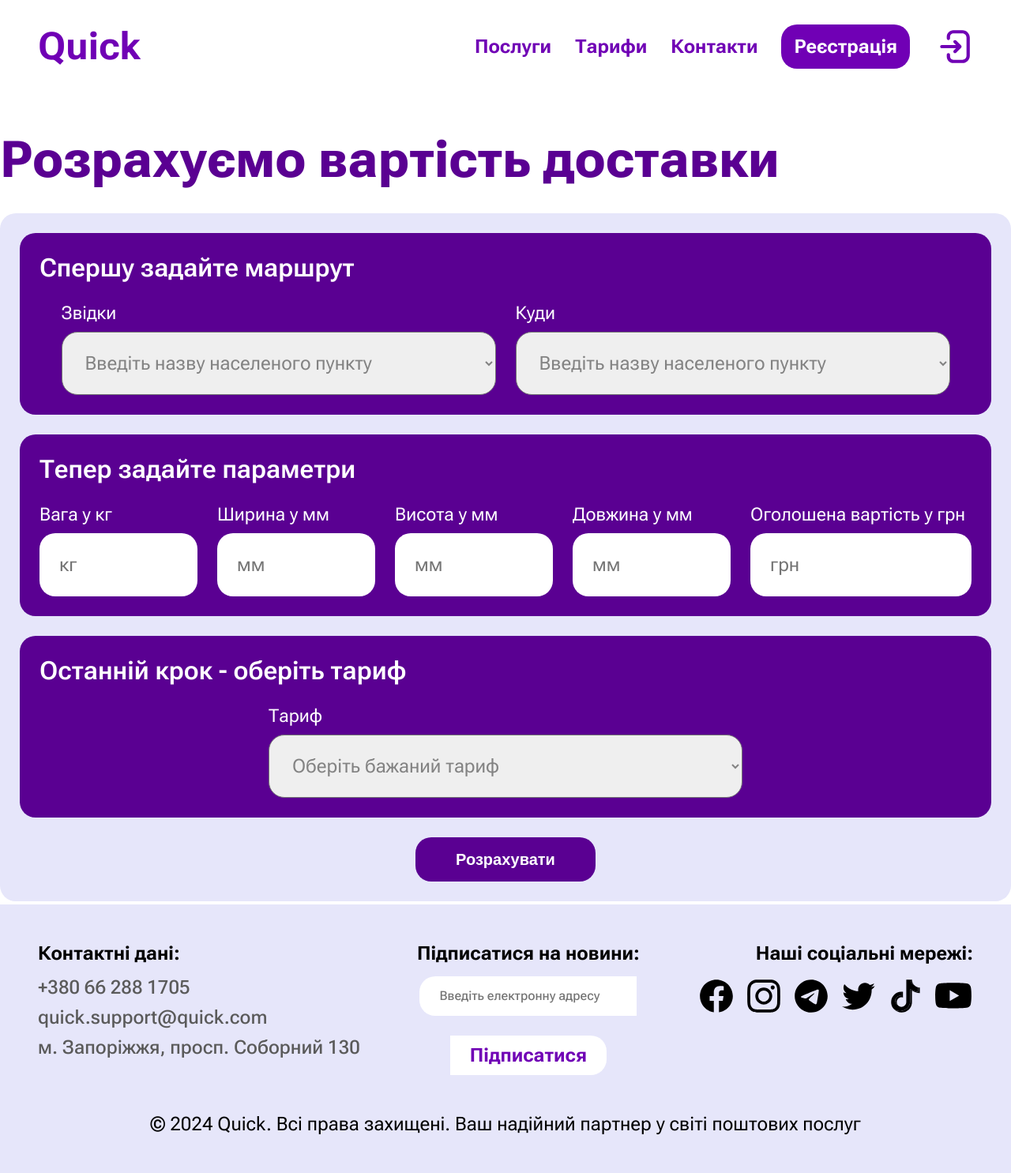
After one commit to dennyKML/quick-web-app, a Flask app: page /calc-page in a window 1280 px wide. The commit adds this page. Shown: the whole page at 79% size. Run offline with Flask 3, Linux system fonts and the light colour scheme.

Commit message:
Add page for calculating delivery cost: calc_page.html with style and route

```diff
--- a/app.py
+++ b/app.py
@@ -79,5 +79,10 @@ def logout():
     return redirect(url_for('index'))
 
 
+@app.route('/calc-page')
+def calc_page():
+    return render_template('calc_page.html', current_user=current_user)
+
+
 if __name__ == '__main__':
     app.run()
--- /dev/null
+++ b/static/css/calc_page.css
@@ -0,0 +1,110 @@
+.content-container {
+    width: 1280px;
+    height: 100vh;
+    justify-content: center;
+    margin: 48px auto 180px;
+}
+
+.title {
+    font-size: 64px;
+    font-weight: 800;
+    color: var(--main-color);
+    text-align: left;
+    margin-bottom: 30px;
+    margin-top: 0;
+}
+
+.full-specs-form-container {
+    border-radius: 20px;
+    background-color: var(--footer-bg);
+    padding: 25px;
+    width: 100%;
+    max-width: 1280px;
+    display: flex;
+}
+
+form {
+    display: flex;
+    flex-direction: column;
+    align-items: center;
+    gap: 25px;
+}
+
+.spec-container {
+    background-color: var(--main-color);
+    border-radius: 20px;
+    padding: 25px;
+    width: 1230px;
+}
+
+.spec-container h2 {
+    color: var(--some-text);
+    font-size: 32px;
+    font-weight: 600;
+    margin: 0 0 25px;
+}
+
+.full-specs-form-container form button {
+    max-width: 228px;
+    width: 100%;
+    height: 56px;
+    background-color: var(--main-color);
+    border-radius: 20px;
+    border: none;
+    color: var(--some-text);
+    font-size: 20px;
+    text-align: center;
+    font-weight: 800;
+    cursor: pointer;
+    transition: all 0.3s ease;
+}
+
+.full-specs-form-container form button:hover {
+    background-color: var(--header-hover-color);
+}
+
+.from-to-container, .dimension-container {
+    display: flex;
+    gap: 25px;
+    justify-content: center;
+}
+
+.from-container, .to-container, .single-spec-container, .tariff-container {
+    display: flex;
+    flex-direction: column;
+    gap: 10px;
+}
+
+.from-container label, .to-container label, .single-spec-container label, .tariff-container label {
+    font-size: 23px; /* Тут мало б бути 24 пікселі, проти опера не відображає як треба */
+    color: var(--some-text);
+}
+
+.from-container select, .to-container select, .tariff-container select {
+    width: 550px;
+    height: 80px;
+    border-radius: 20px;
+    color: #838383;
+    font-size: 24px;
+    font-family: "Roboto Flex", sans-serif;
+    padding: 25px;
+}
+
+.single-spec-container input {
+    width: 200px;
+    height: 80px;
+    border-radius: 20px;
+    padding: 25px;
+    color: #838383;
+    font-size: 24px;
+    font-family: "Roboto Flex", sans-serif;
+    border: none;
+}
+
+#estimated-val input {
+    width: 280px;
+}
+
+.tariff-container select {
+    width: 600px;
+}
--- /dev/null
+++ b/templates/calc_page.html
@@ -0,0 +1,177 @@
+<!DOCTYPE html>
+<html lang="en">
+
+<head>
+    <meta charset="UTF-8">
+    <meta name="viewport" content="width=device-width, initial-scale=1.0">
+    <title>Розрахувати вартість доставки</title>
+    <link rel="preconnect" href="https://fonts.googleapis.com">
+    <link rel="preconnect" href="https://fonts.gstatic.com" crossorigin>
+    <link href="https://fonts.googleapis.com/css2?family=Roboto+Flex:opsz,wght@8..144,100..1000&display=swap"
+          rel="stylesheet">
+    <link rel="stylesheet" href="../static/css/global.css">
+    <link rel="stylesheet" href="../static/css/components.css">
+    <link rel="stylesheet" href="../static/css/header.css">
+    <link rel="stylesheet" href="../static/css/calc_page.css">
+    <link rel="stylesheet" href="../static/css/footer.css">
+</head>
+
+<body>
+<header class="header">
+    <div class="header__wrapper">
+        <a href="/" class="header__logo">Quick</a>
+        <div class="header__navwrapper">
+            <nav>
+                <ul class="menu">
+                    <li class="menu__item"><a href="#services">Послуги</a></li>
+                    <li class="menu__item"><a href="#tariffs">Тарифи</a></li>
+                    <li class="menu__item"><a href="#footer">Контакти</a></li>
+                </ul>
+            </nav>
+            {% if current_user.is_authenticated %}
+                <a href="{{ url_for('profile') }}" class="button header__profile">
+                    <svg width="50px" height="50px" viewBox="0 0 24 24" xmlns="http://www.w3.org/2000/svg">
+                        <path id="header__svg" fill-rule="evenodd" clip-rule="evenodd"
+                              d="M12 5C10.3431 5 9 6.34315 9 8C9 9.65685 10.3431 11 12 11C13.6569 11 15 9.65685 15 8C15 6.34315 13.6569 5 12 5ZM7 8C7 5.23858 9.23858 3 12 3C14.7614 3 17 5.23858 17 8C17 10.7614 14.7614 13 12 13C9.23858 13 7 10.7614 7 8ZM7.45609 16.7264C6.40184 17.1946 6 17.7858 6 18.5C6 18.7236 6.03976 18.8502 6.09728 18.942C6.15483 19.0338 6.29214 19.1893 6.66219 19.3567C7.45312 19.7145 9.01609 20 12 20C14.9839 20 16.5469 19.7145 17.3378 19.3567C17.7079 19.1893 17.8452 19.0338 17.9027 18.942C17.9602 18.8502 18 18.7236 18 18.5C18 17.7858 17.5982 17.1946 16.5439 16.7264C15.4614 16.2458 13.8722 16 12 16C10.1278 16 8.53857 16.2458 7.45609 16.7264ZM6.64442 14.8986C8.09544 14.2542 10.0062 14 12 14C13.9938 14 15.9046 14.2542 17.3556 14.8986C18.8348 15.5554 20 16.7142 20 18.5C20 18.9667 19.9148 19.4978 19.5973 20.0043C19.2798 20.5106 18.7921 20.8939 18.1622 21.1789C16.9531 21.7259 15.0161 22 12 22C8.98391 22 7.04688 21.7259 5.83781 21.1789C5.20786 20.8939 4.72017 20.5106 4.40272 20.0043C4.08524 19.4978 4 18.9667 4 18.5C4 16.7142 5.16516 15.5554 6.64442 14.8986Z"
+                              fill="#0F1729">
+                        </path>
+                    </svg>
+                </a>
+                <a href="{{ url_for('logout') }}" class="button header__logout">
+                    <svg width="50px" height="50px" viewBox="0 0 24 24" fill="none"
+                         xmlns="http://www.w3.org/2000/svg">
+                        <path id="header__svg" fill-rule="evenodd" clip-rule="evenodd"
+                              d="M2 6.5C2 4.01472 4.01472 2 6.5 2H12C14.2091 2 16 3.79086 16 6V7C16 7.55228 15.5523 8 15 8C14.4477 8 14 7.55228 14 7V6C14 4.89543 13.1046 4 12 4H6.5C5.11929 4 4 5.11929 4 6.5V17.5C4 18.8807 5.11929 20 6.5 20H12C13.1046 20 14 19.1046 14 18V17C14 16.4477 14.4477 16 15 16C15.5523 16 16 16.4477 16 17V18C16 20.2091 14.2091 22 12 22H6.5C4.01472 22 2 19.9853 2 17.5V6.5ZM18.2929 8.29289C18.6834 7.90237 19.3166 7.90237 19.7071 8.29289L22.7071 11.2929C23.0976 11.6834 23.0976 12.3166 22.7071 12.7071L19.7071 15.7071C19.3166 16.0976 18.6834 16.0976 18.2929 15.7071C17.9024 15.3166 17.9024 14.6834 18.2929 14.2929L19.5858 13L11 13C10.4477 13 10 12.5523 10 12C10 11.4477 10.4477 11 11 11L19.5858 11L18.2929 9.70711C17.9024 9.31658 17.9024 8.68342 18.2929 8.29289Z"
+                              fill="#0F1729">
+                        </path>
+                    </svg>
+                </a>
+            {% else %}
+                <a href="{{ url_for('register') }}" class="button header__register">Реєстрація</a>
+                <a href="{{ url_for('login') }}" class="button header__login">
+                    <svg width="50px" height="50px" viewBox="0 0 24 24" xmlns="http://www.w3.org/2000/svg">
+                        <path id="header__svg" fill-rule="evenodd" clip-rule="evenodd"
+                              d="M8 6C8 3.79086 9.79086 2 12 2H17.5C19.9853 2 22 4.01472 22 6.5V17.5C22 19.9853 19.9853 22 17.5 22H12C9.79086 22 8 20.2091 8 18V17C8 16.4477 8.44772 16 9 16C9.55228 16 10 16.4477 10 17V18C10 19.1046 10.8954 20 12 20H17.5C18.8807 20 20 18.8807 20 17.5V6.5C20 5.11929 18.8807 4 17.5 4H12C10.8954 4 10 4.89543 10 6V7C10 7.55228 9.55228 8 9 8C8.44772 8 8 7.55228 8 7V6ZM12.2929 8.29289C12.6834 7.90237 13.3166 7.90237 13.7071 8.29289L16.7071 11.2929C17.0976 11.6834 17.0976 12.3166 16.7071 12.7071L13.7071 15.7071C13.3166 16.0976 12.6834 16.0976 12.2929 15.7071C11.9024 15.3166 11.9024 14.6834 12.2929 14.2929L13.5858 13L5 13C4.44772 13 4 12.5523 4 12C4 11.4477 4.44772 11 5 11L13.5858 11L12.2929 9.70711C11.9024 9.31658 11.9024 8.68342 12.2929 8.29289Z"
+                              fill="#0F1729">
+                        </path>
+                    </svg>
+                </a>
+            {% endif %}
+        </div>
+    </div>
+</header>
+
+<section class="content-container">
+    <h1 class="title">Розрахуємо вартість доставки</h1>
+    <div class="full-specs-form-container">
+        <form action="#" class="specs-form">
+            <div class="spec-container" id="route">
+                <h2>Спершу задайте маршрут</h2>
+                <div class="from-to-container">
+                    <div class="from-container">
+                        <label for="from-city">Звідки</label>
+                        <select name="from-city" required>
+                            <option value="" disabled selected hidden>Введіть назву населеного пункту</option>
+                        </select>
+                    </div>
+                    <div class="to-container">
+                        <label for="to-city">Куди</label>
+                        <select name="to-city" required>
+                            <option value="" disabled selected hidden>Введіть назву населеного пункту</option>
+                        </select>
+                    </div>
+                </div>
+            </div>
+
+            <div class="spec-container" id="dimension">
+                <h2>Тепер задайте параметри</h2>
+                <div class="dimension-container">
+                    <div class="single-spec-container">
+                        <label for="weight">Вага у кг</label>
+                        <input type="text" name="weight" placeholder="кг" required>
+                    </div>
+                    <div class="single-spec-container">
+                        <label for="width">Ширина у мм</label>
+                        <input type="text" name="width" placeholder="мм" required>
+                    </div>
+                    <div class="single-spec-container">
+                        <label for="height">Висота у мм</label>
+                        <input type="text" name="height" placeholder="мм" required>
+                    </div>
+                    <div class="single-spec-container">
+                        <label for="length">Довжина у мм</label>
+                        <input type="text" name="length" placeholder="мм" required>
+                    </div>
+                    <div class="single-spec-container" id="estimated-val">
+                        <label for="estimated_val">Оголошена вартість у грн</label>
+                        <input type="text" name="estimated_val" placeholder="грн" required>
+                    </div>
+                </div>
+            </div>
+
+            <div class="spec-container" id="tariffs">
+                <h2>Останній крок - оберіть тариф</h2>
+                <div class="dimension-container">
+                    <div class="tariff-container">
+                        <label for="tariff">Тариф</label>
+                        <select name="tariff" required>
+                            <option value="" disabled selected hidden>Оберіть бажаний тариф</option>
+                        </select>
+                    </div>
+                </div>
+            </div>
+
+            <button type="submit" name="calc-val">Розрахувати</button>
+        </form>
+    </div>
+</section>
+
+<footer class="footer" id="footer">
+    <div class="footer__wrapper">
+        <div class="footer__info">
+            <div class="footer__column">
+                <div class="footer__menu-header">Контактні дані:</div>
+                <ul class="menu-footer">
+                    <li class="menu-footer__item">+380 66 288 1705</li>
+                    <li class="menu-footer__item">quick.support@quick.com</li>
+                    <li class="menu-footer__item">м. Запоріжжя, просп. Соборний 130</li>
+                </ul>
+            </div>
+
+            <div class="footer__column">
+                <div class="footer__menu-header uniq-first">Підписатися на новини:</div>
+
+                <form action="#" class="form-email">
+                    <input type="email" placeholder="Введіть електронну адресу" class="input form-email__input">
+                    <button class="button form-email__button">Підписатися</button>
+                </form>
+
+            </div>
+
+            <div class="footer__column">
+                <div class="footer__menu-header uniq-second">Наші соціальні мережі:</div>
+                <div class="footer__icon">
+                    <a href="https://www.facebook.com/"><img src="../static/img/homepage/facebook.svg"
+                                                             alt="Посилання на facebook"></a>
+                    <a href="https://www.instagram.com/"><img src="../static/img/homepage/inst.svg"
+                                                              alt="Посилання на instagram"></a>
+                    <a href="https://web.telegram.org/a/"><img src="../static/img/homepage/telegram.svg"
+                                                               alt="Посилання на telegram"></a>
+                    <a href="https://twitter.com/"><img src="../static/img/homepage/twitter.svg"
+                                                        alt="Посилання на twitter"></a>
+                    <a href="https://www.tiktok.com/"><img src="../static/img/homepage/tiktok.svg"
+                                                           alt="Посилання на tiktok"></a>
+                    <a href="https://www.youtube.com/"><img src="../static/img/homepage/youtube.svg"
+                                                            alt="Посилання на youtube"></a>
+                </div>
+            </div>
+        </div>
+
+        <div class="footer__copywrite">© 2024 Quick. Всі права захищені. Ваш надійний партнер у світі поштових
+            послуг
+        </div>
+    </div>
+</footer>
+</body>
+
+</html>
--- a/templates/index.html
+++ b/templates/index.html
@@ -77,7 +77,7 @@
 </section>
 
 <section class="section" id="services">
-    <div class="category">
+    <a href="{{ url_for('calc_page') }}" class="category">
         <button class="service-button">
             <svg class="service-icon" fill="#5A0092" id="Capa_1" xmlns="http://www.w3.org/2000/svg"
                  xmlns:xlink="http://www.w3.org/1999/xlink"
@@ -107,7 +107,7 @@
             </svg>
         </button>
         <span class="service-text">Розрахувати</span>
-    </div>
+    </a>
 
     <div class="category">
         <button class="service-button">
```
